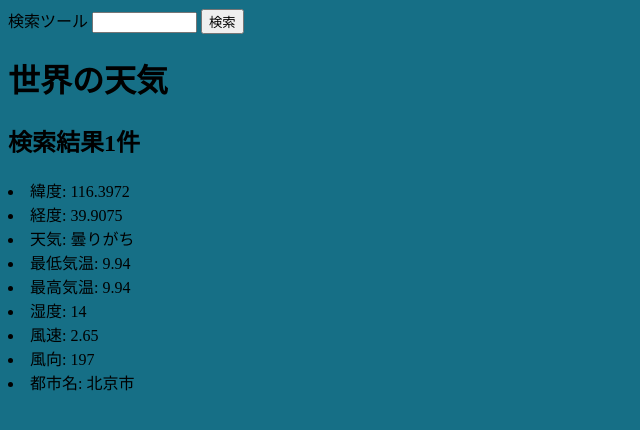
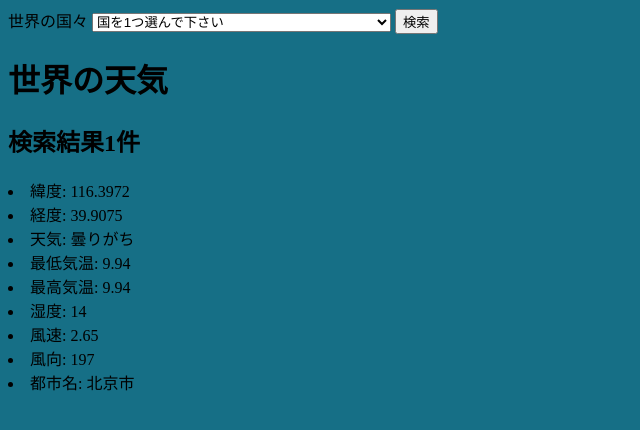
Before and after one commit to G384832023/medialabo, a plain HTML site: page project.html in a window 1280 px wide. Shown: the whole page, without its empty margins (0-640 px from the left). Drawn offline with nearby package versions, Linux system fonts and the light colour scheme.

Commit message:
project.htmlフォルダにファイルを設置

```diff
--- a/project.html
+++ b/project.html
@@ -4,12 +4,27 @@
         <meta charset="utf-8">
         <title>プロジェクト課題 検索結果を表示する</title>
         <link rel="stylesheet" href="project.css">
+        <script src="https://cdnjs.cloudflare.com/ajax/libs/axios/0.27.2/axios.min.js"></script>
         <script src="weather.js" defer></script>
     </head>
     <body>
-        <labe for="kensaku">検索ツール</labe>
-        <input type="serch" name="kensaku" size="10">
+        <labe for="sentaku">世界の国々</labe>
+        <select name="sentaku" id="sentaku">
+            <option value="">国を1つ選んで下さい</option>
+            <option value="360630"> Cairo カイロ（エジプト）</option>
+            <option value="524901">Moscow モスクワ（ロシア）</option>
+            <option value="993800">Johannesburg ヨハネスブルク（南アフリカ）</option>
+            <option value="1816670"> Beijing 北京（中華人民共和国）</option>
+            <option value="1850147">Tokyo 東京（日本）</option>
+            <option value="1880252">Singapore シンガポール</option>
+            <option value="2147714">Sydney シドニー（オーストラリア）</option>
+            <option value="2643743">London ロンドン（イギリス）</option>
+            <option value="2968815">Paris パリ（フランス）</option>
+            <option value="3451189">Rio de Janeiro リオデジャネイロ（ブラジル）</option>
+            <option value="5128581">New York ニューヨーク（アメリカ合衆国）</option>
+            <option value="5368361">Los Angeles ロサンゼルス（アメリカ合衆国）</option>
+        </select>
         <button id="print">検索</button>
-         <div id="result"></div>
+        <div id="result"></div>
     </body>
 </html>
```
